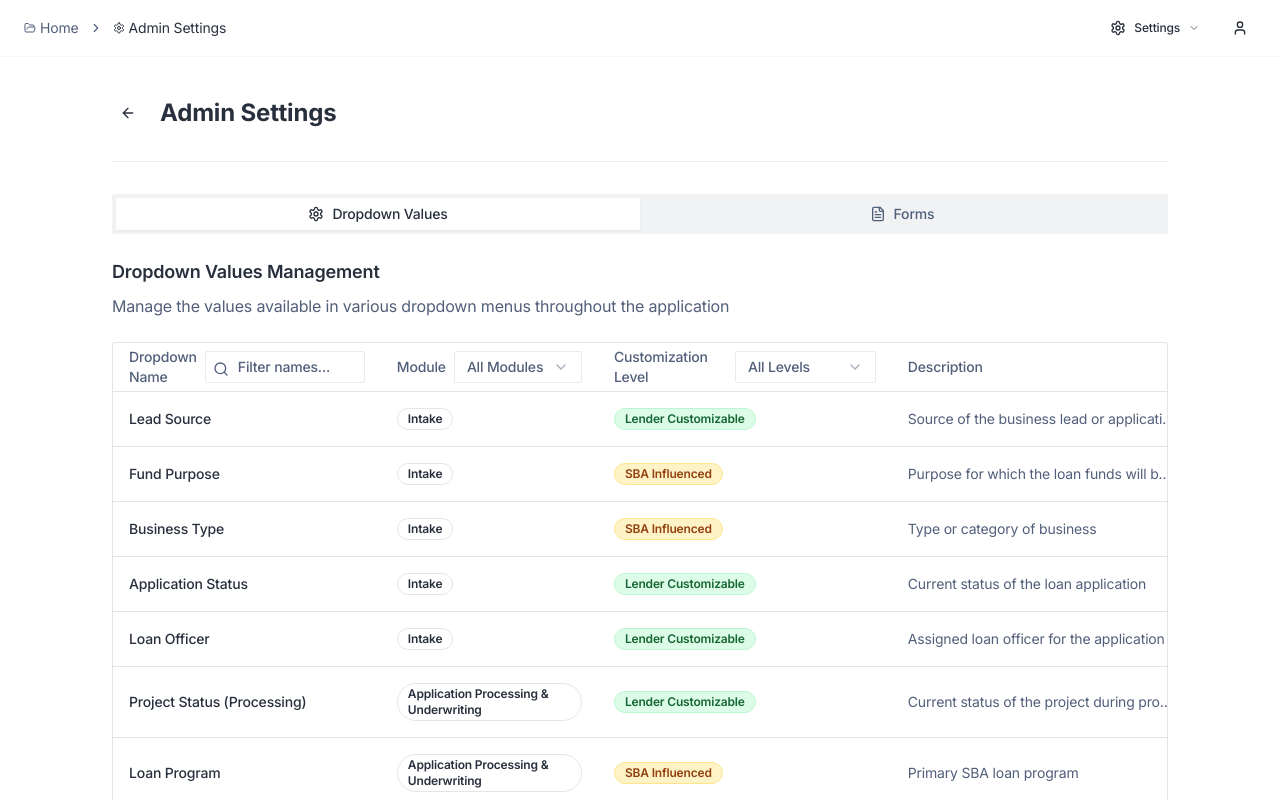
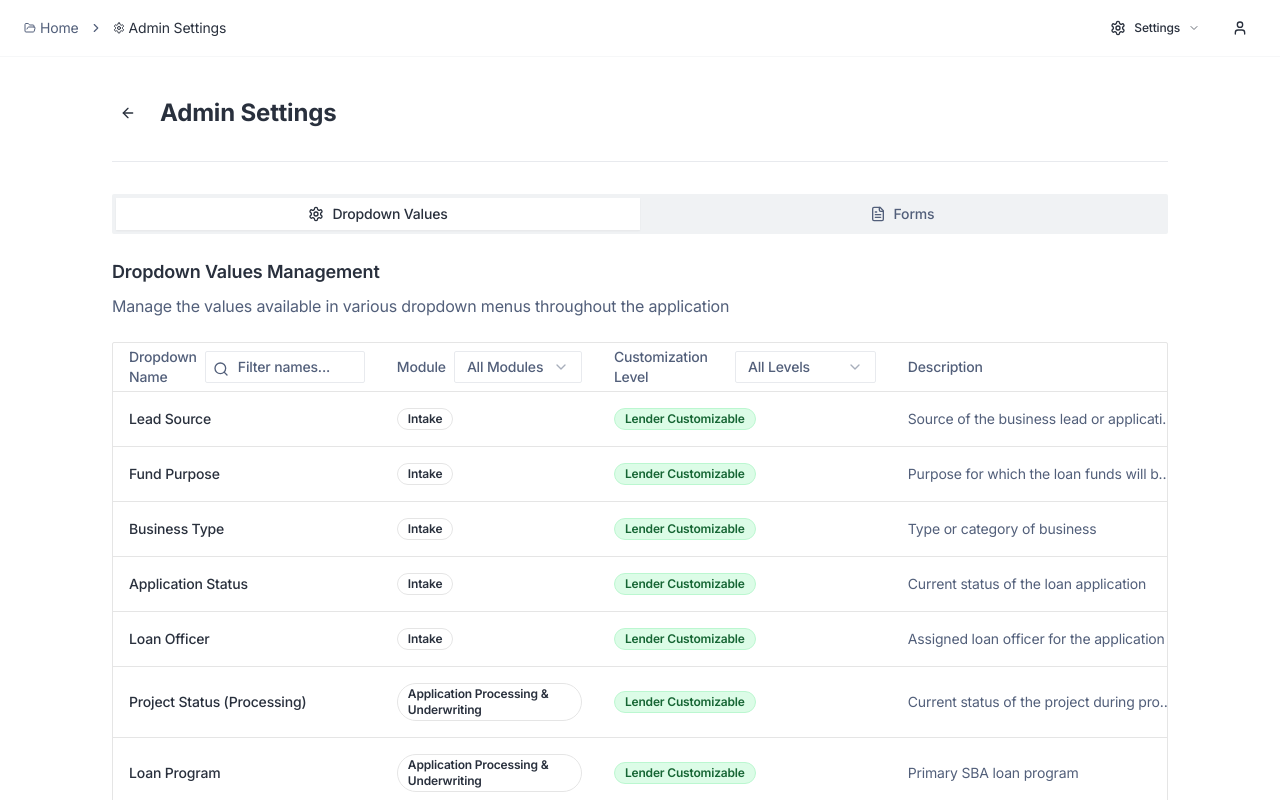
Before and after one commit to parth11790/bank-project-sphere, a React (Vite) app: page /admin-settings in a window 1280 px wide. Shown: the top 800 px of the page. Built offline with nearby package versions, Linux system fonts and the light colour scheme.

Commit message:
Refactor: Rename "SBA Influenced" to "Lender Customizable"
Renamed all instances of "SBA Influenced" to "Lender Customizable" across the admin settings page and related components.

```diff
--- a/src/components/admin/DropdownFilters.tsx
+++ b/src/components/admin/DropdownFilters.tsx
@@ -29,7 +29,6 @@ export const DropdownFilters = ({ filterLevel, onFilterChange }: DropdownFilters
         <SelectContent>
           <SelectItem value="All">All Levels</SelectItem>
           <SelectItem value="SBA Defined">SBA Defined</SelectItem>
-          <SelectItem value="SBA Influenced">SBA Influenced</SelectItem>
           <SelectItem value="Lender Customizable">Lender Customizable</SelectItem>
         </SelectContent>
       </Select>
--- a/src/components/admin/DropdownManager.tsx
+++ b/src/components/admin/DropdownManager.tsx
@@ -1,4 +1,3 @@
-
 import React, { useState, useMemo } from 'react';
 import { Plus, Info } from 'lucide-react';
 import { Button } from '@/components/ui/button';
@@ -52,7 +51,6 @@ const initialDropdownConfigs = [
 
 const customizationLevelInfo = {
   'SBA Defined': 'Values defined by SBA Standard Operating Procedures (SOP). Cannot be modified.',
-  'SBA Influenced': 'Values influenced by SBA guidance but can be extended by lenders with caution.',
   'Lender Customizable': 'Values that can be fully customized by lenders to meet their business needs.'
 };
 
@@ -106,7 +104,6 @@ export function DropdownManager() {
   const countByLevel = useMemo(() => {
     const counts = {
       'SBA Defined': 0,
-      'SBA Influenced': 0,
       'Lender Customizable': 0
     };
 
@@ -121,13 +118,11 @@ export function DropdownManager() {
 
   return (
     <div className="space-y-6">
-      <div className="grid grid-cols-1 md:grid-cols-3 gap-4 mb-6">
+      <div className="grid grid-cols-1 md:grid-cols-2 gap-4 mb-6">
         {Object.entries(customizationLevelInfo).map(([level, description]) => (
           <div key={level} className="flex items-start space-x-2">
             <div className={`w-3 h-3 mt-1 rounded-full ${
-              level === 'SBA Defined' ? 'bg-red-500' :
-              level === 'SBA Influenced' ? 'bg-amber-500' :
-              'bg-green-500'
+              level === 'SBA Defined' ? 'bg-red-500' : 'bg-green-500'
             }`} />
             <div>
               <div className="flex items-center">
--- a/src/components/lenderSettings/LenderDropdownManager.tsx
+++ b/src/components/lenderSettings/LenderDropdownManager.tsx
@@ -1,4 +1,3 @@
-
 import React, { useState, useMemo } from 'react';
 import {
   Tabs,
@@ -104,13 +103,6 @@ export const LenderDropdownManager: React.FC = () => {
           </Button>
           <Button
             size="sm"
-            variant={filterLevel === 'SBA Influenced' ? 'default' : 'outline'}
-            onClick={() => setFilterLevel('SBA Influenced')}
-          >
-            SBA Influenced
-          </Button>
-          <Button
-            size="sm"
             variant={filterLevel === 'All' ? 'default' : 'outline'}
             onClick={() => setFilterLevel('All')}
           >
@@ -128,7 +120,6 @@ export const LenderDropdownManager: React.FC = () => {
             </TooltipTrigger>
             <TooltipContent className="max-w-xs">
               <p className="text-xs mb-2"><strong>Lender Customizable:</strong> Values that can be fully customized by lenders.</p>
-              <p className="text-xs mb-2"><strong>SBA Influenced:</strong> Values influenced by SBA guidance but can be extended.</p>
               <p className="text-xs"><strong>SBA Defined:</strong> Values defined by SBA SOPs. Cannot be modified.</p>
             </TooltipContent>
           </Tooltip>
@@ -158,8 +149,6 @@ export const LenderDropdownManager: React.FC = () => {
 
                 // Set border color based on customization level
                 const getBorderStyle = () => {
-                  if (dropdown.customizationLevel === "SBA Influenced")
-                    return "border-amber-200";
                   return isOverridden ? 'border-blue-300' : '';
                 };
 
@@ -169,11 +158,6 @@ export const LenderDropdownManager: React.FC = () => {
                       <div className="flex justify-between items-start">
                         <CardTitle className="text-lg">{dropdown.label}</CardTitle>
                         <div className="flex gap-1">
-                          {dropdown.customizationLevel === 'SBA Influenced' && (
-                            <Badge variant="outline" className="bg-amber-100 text-amber-800 font-medium text-xs">
-                              SBA Influenced
-                            </Badge>
-                          )}
                           {isOverridden && (
                             <Badge variant="outline" className="bg-blue-100 text-blue-800 font-medium text-xs">
                               Customized
--- a/src/lib/mockData/dropdownFields/administration.ts
+++ b/src/lib/mockData/dropdownFields/administration.ts
@@ -6,7 +6,7 @@ export const administrationDropdownFields: DropdownField[] = [
     id: 'userRole',
     label: 'User Role',
     description: 'User role within the system',
-    customizationLevel: 'SBA Influenced',
+    customizationLevel: 'Lender Customizable',
     module: 'Administration & Settings',
     initialValues: [
       'Loan Officer',
--- a/src/lib/mockData/dropdownFields/auditTrail.ts
+++ b/src/lib/mockData/dropdownFields/auditTrail.ts
@@ -6,7 +6,7 @@ export const auditTrailDropdownFields: DropdownField[] = [
     id: 'auditEventType',
     label: 'Audit Event Type',
     description: 'Types of events tracked in the audit trail',
-    customizationLevel: 'SBA Influenced',
+    customizationLevel: 'Lender Customizable',
     module: 'Audit & Compliance',
     initialValues: [
       'Document Upload',
--- a/src/lib/mockData/dropdownFields/intake.ts
+++ b/src/lib/mockData/dropdownFields/intake.ts
@@ -27,7 +27,7 @@ export const intakeDropdownFields: DropdownField[] = [
     label: 'Fund Purpose',
     description: 'Purpose for which the loan funds will be used',
     module: 'Intake',
-    customizationLevel: 'SBA Influenced',
+    customizationLevel: 'Lender Customizable',
     initialValues: [
       'Buy a business',
       'Purchase or Refinance Commercial Real Estate',
@@ -50,7 +50,7 @@ export const intakeDropdownFields: DropdownField[] = [
     label: 'Business Type',
     description: 'Type or category of business',
     module: 'Intake',
-    customizationLevel: 'SBA Influenced',
+    customizationLevel: 'Lender Customizable',
     initialValues: [
       'Retail',
       'Restaurant',
--- a/src/lib/mockData/dropdownFields/processing.ts
+++ b/src/lib/mockData/dropdownFields/processing.ts
@@ -27,7 +27,7 @@ export const processingDropdownFields: DropdownField[] = [
     id: 'loanProgram',
     label: 'Loan Program',
     description: 'Primary SBA loan program',
-    customizationLevel: 'SBA Influenced',
+    customizationLevel: 'Lender Customizable',
     module: 'Application Processing & Underwriting',
     initialValues: [
       'SBA 7(a)',
@@ -60,7 +60,7 @@ export const processingDropdownFields: DropdownField[] = [
     id: 'businessStructure',
     label: 'Business Structure',
     description: 'Legal structure of the business',
-    customizationLevel: 'SBA Influenced',
+    customizationLevel: 'Lender Customizable',
     module: 'Application Processing & Underwriting',
     initialValues: [
       'Sole Proprietorship',
--- a/src/lib/mockData/dropdownFields/reporting.ts
+++ b/src/lib/mockData/dropdownFields/reporting.ts
@@ -33,7 +33,7 @@ export const reportingDropdownFields: DropdownField[] = [
     id: 'complianceMetric',
     label: 'Compliance Metrics',
     description: 'Metrics tracked for compliance reporting',
-    customizationLevel: 'SBA Influenced',
+    customizationLevel: 'Lender Customizable',
     module: 'Reporting & Analytics',
     initialValues: [
       'Eligibility Verification',
--- a/src/lib/mockData/dropdownFields/useOfProceeds.ts
+++ b/src/lib/mockData/dropdownFields/useOfProceeds.ts
@@ -6,7 +6,7 @@ export const useOfProceedsDropdownFields: DropdownField[] = [
     id: 'useOfProceedsCategory',
     label: 'Use of Proceeds Category',
     description: 'Categories for classifying loan proceeds usage (Based on SOP & Project Cost Worksheet)',
-    customizationLevel: 'SBA Influenced',
+    customizationLevel: 'Lender Customizable',
     module: 'Application Processing & Underwriting',
     initialValues: [
       'Land Purchase',
@@ -36,7 +36,7 @@ export const useOfProceedsDropdownFields: DropdownField[] = [
     id: 'sourceFundsCategory',
     label: 'Source of Funds Category',
     description: 'Categories for classifying funding sources (Based on Project Structure & Funding Plan)',
-    customizationLevel: 'SBA Influenced',
+    customizationLevel: 'Lender Customizable',
     module: 'Application Processing & Underwriting',
     initialValues: [
       'Borrower Equity - Cash',
--- a/src/lib/mockData/dropdownTypes.ts
+++ b/src/lib/mockData/dropdownTypes.ts
@@ -1,5 +1,5 @@
 
-export type CustomizationLevel = 'SBA Defined' | 'SBA Influenced' | 'Lender Customizable';
+export type CustomizationLevel = 'SBA Defined' | 'Lender Customizable';
 
 export interface DropdownField {
   id: string;
--- a/src/pages/AdminSettings.tsx
+++ b/src/pages/AdminSettings.tsx
@@ -1,4 +1,3 @@
-
 import React, { useState, useMemo } from 'react';
 import Layout from '@/components/Layout';
 import { Separator } from '@/components/ui/separator';
@@ -105,8 +104,6 @@ const AdminSettings = () => {
     switch (level) {
       case 'SBA Defined':
         return 'bg-red-100 text-red-800 border-red-200';
-      case 'SBA Influenced':
-        return 'bg-amber-100 text-amber-800 border-amber-200';
       case 'Lender Customizable':
         return 'bg-green-100 text-green-800 border-green-200';
       default:
@@ -196,7 +193,6 @@ const AdminSettings = () => {
                           <SelectContent>
                             <SelectItem value="all">All Levels</SelectItem>
                             <SelectItem value="SBA Defined">SBA Defined</SelectItem>
-                            <SelectItem value="SBA Influenced">SBA Influenced</SelectItem>
                             <SelectItem value="Lender Customizable">Lender Customizable</SelectItem>
                           </SelectContent>
                         </Select>
```
